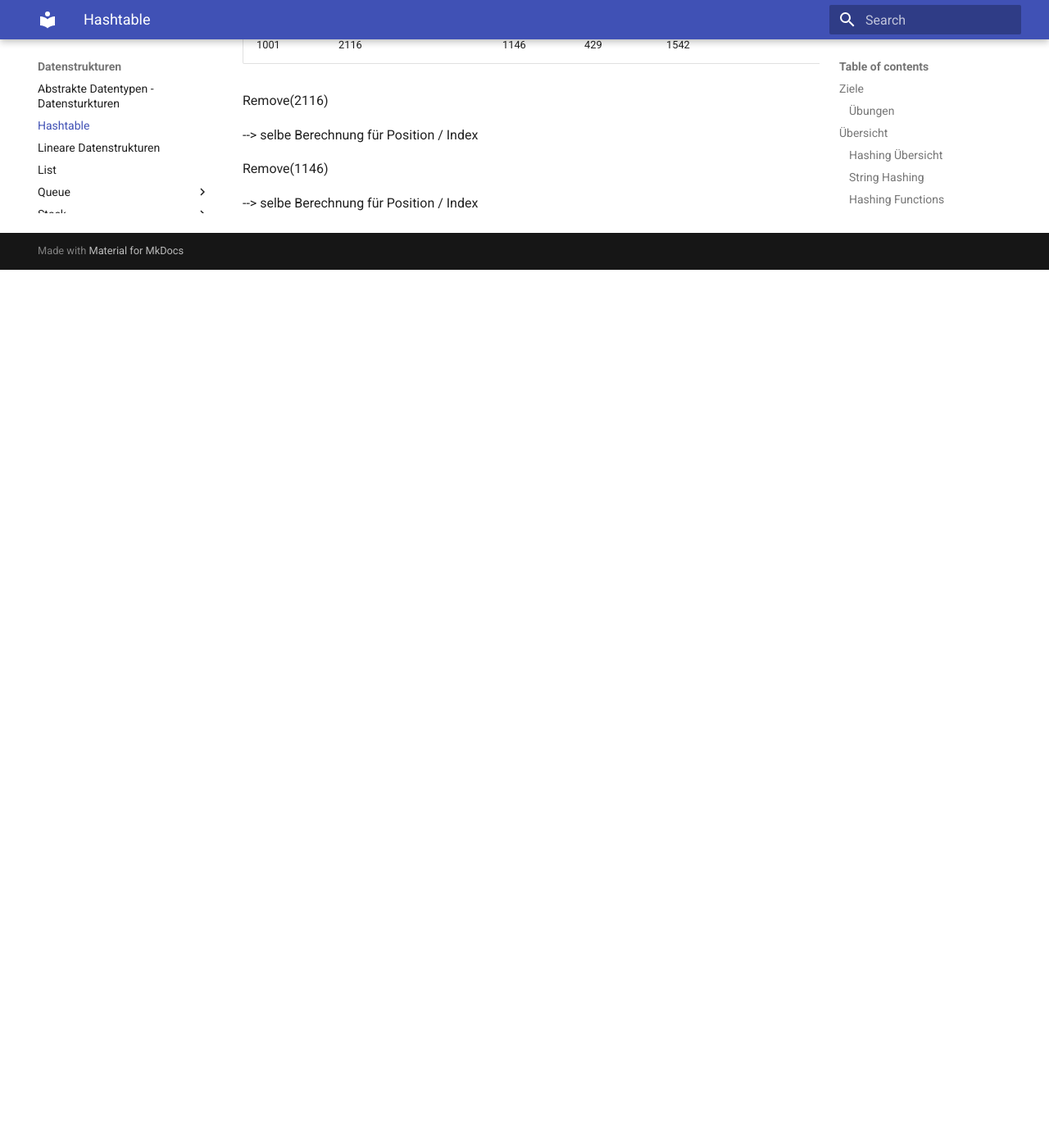
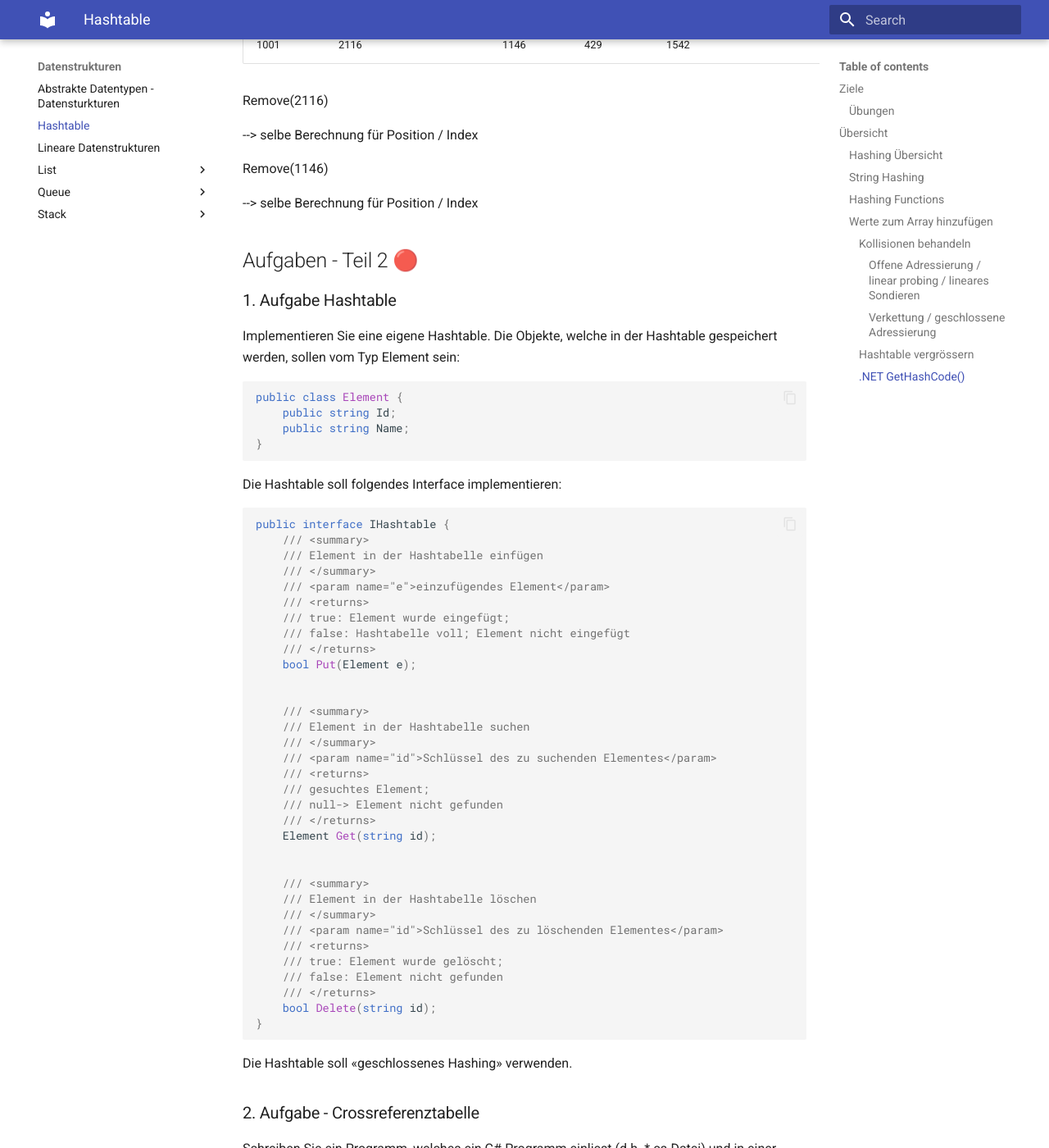
Before and after one commit to tsolenthaler/zbwAlgDs, an MkDocs documentation site: the page built from docs/datenstrukturen/hashtable.md, in a window 1280 px wide and 1400 px high, scrolled down 11375 px. Shown: the whole window at 82% size. Built offline with MkDocs 1.6.1 and Material for MkDocs 9.7.7, drawn with Linux system fonts in a browser that asks for light colours; before the commit the page ends 11704 px from its top, so only the background shows below that; some of the changed text lies outside the part shown.

Commit message:
Add new images and exercises for stack and hashtable documentation

````diff
--- a/docs/datenstrukturen/hashtable.md
+++ b/docs/datenstrukturen/hashtable.md
@@ -484,3 +484,68 @@ Remove(2116)
 Remove(1146)
 
 --> selbe Berechnung für Position / Index
+
+## Aufgaben - Teil 2 🔴
+
+### 1. Aufgabe Hashtable
+Implementieren Sie eine eigene Hashtable. Die Objekte, welche in der Hashtable gespeichert werden, sollen vom Typ Element sein:
+
+```C#
+public class Element {
+    public string Id;
+    public string Name;
+}
+```
+
+Die Hashtable soll folgendes Interface implementieren:
+```C#
+public interface IHashtable {
+    /// <summary>
+    /// Element in der Hashtabelle einfügen
+    /// </summary>
+    /// <param name="e">einzufügendes Element</param>
+    /// <returns>
+    /// true: Element wurde eingefügt;
+    /// false: Hashtabelle voll; Element nicht eingefügt
+    /// </returns>
+    bool Put(Element e);
+
+
+    /// <summary>
+    /// Element in der Hashtabelle suchen
+    /// </summary>
+    /// <param name="id">Schlüssel des zu suchenden Elementes</param>
+    /// <returns>
+    /// gesuchtes Element;
+    /// null-> Element nicht gefunden
+    /// </returns>
+    Element Get(string id);
+
+
+    /// <summary>
+    /// Element in der Hashtabelle löschen
+    /// </summary>
+    /// <param name="id">Schlüssel des zu löschenden Elementes</param>
+    /// <returns>
+    /// true: Element wurde gelöscht;
+    /// false: Element nicht gefunden
+    /// </returns>
+    bool Delete(string id);
+}
+```
+
+Die Hashtable soll «geschlossenes Hashing» verwenden.
+
+### 2. Aufgabe - Crossreferenztabelle
+
+Schreiben Sie ein Programm, welches ein C#-Programm einliest (d.h. *.cs-Datei) und in einer Hashtable alle C#-Keywords dieser Datei speichert. Zudem sollen für jeden Namen die Zeilennummern gespeichert werden, auf denen der Name vorkommt. Diese Zeilennummern sollen in einer einfach verketteten Liste abgelegt werden.
+
+Das Programm muss zudem folgende Funktionen zur Verfügung stellen:
+
+- Ausgabe der gesamten Hashtabelle (alphabetisch sortiert)
+- Ausgabe der Zeilennummern auf welcher ein bestimmter Name vorkommt.
+
+Die Datenstruktur besteht also aus einer Hashtable. Als Schlüssel zur Berechnung der Primärindizes werden die C#-Keywords verwendet. Zur Speicherung der Zeilennummern soll eine einfache verkettete Liste verwendet werden, deren Anker in den Elementen der Hashtable
+enthalten ist.
+
+Sie können wahlweise Ihre Hashtable oder die .NET-Klasse Hashtable verwenden.
````
Also changed, not shown: docs/datenstrukturen/stack/stack.md (+21 -0 lines), docs/datenstrukturen/list/SinglyLinkedList.png (renamed from docs/datenstrukturen/SinglyLinkedList.png), docs/datenstrukturen/list/doublyLinkedList.png (renamed from docs/datenstrukturen/doublyLinkedList.png), docs/datenstrukturen/list/list-remove.png (renamed from docs/datenstrukturen/list-remove.png), docs/datenstrukturen/list/list.md (renamed from docs/datenstrukturen/list.md), docs/datenstrukturen/stack/stackArray.png (added), docs/datenstrukturen/stack/stackSinglyLinkedList.png (added).
